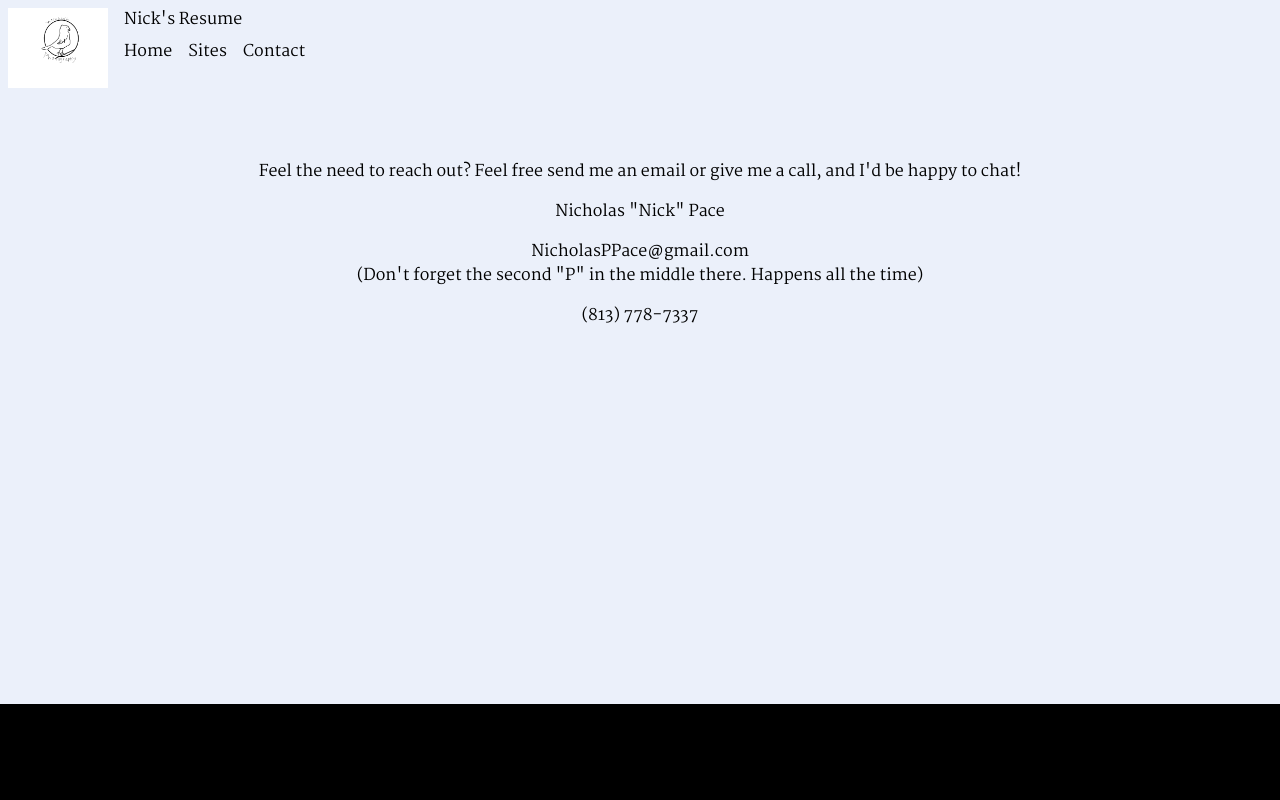
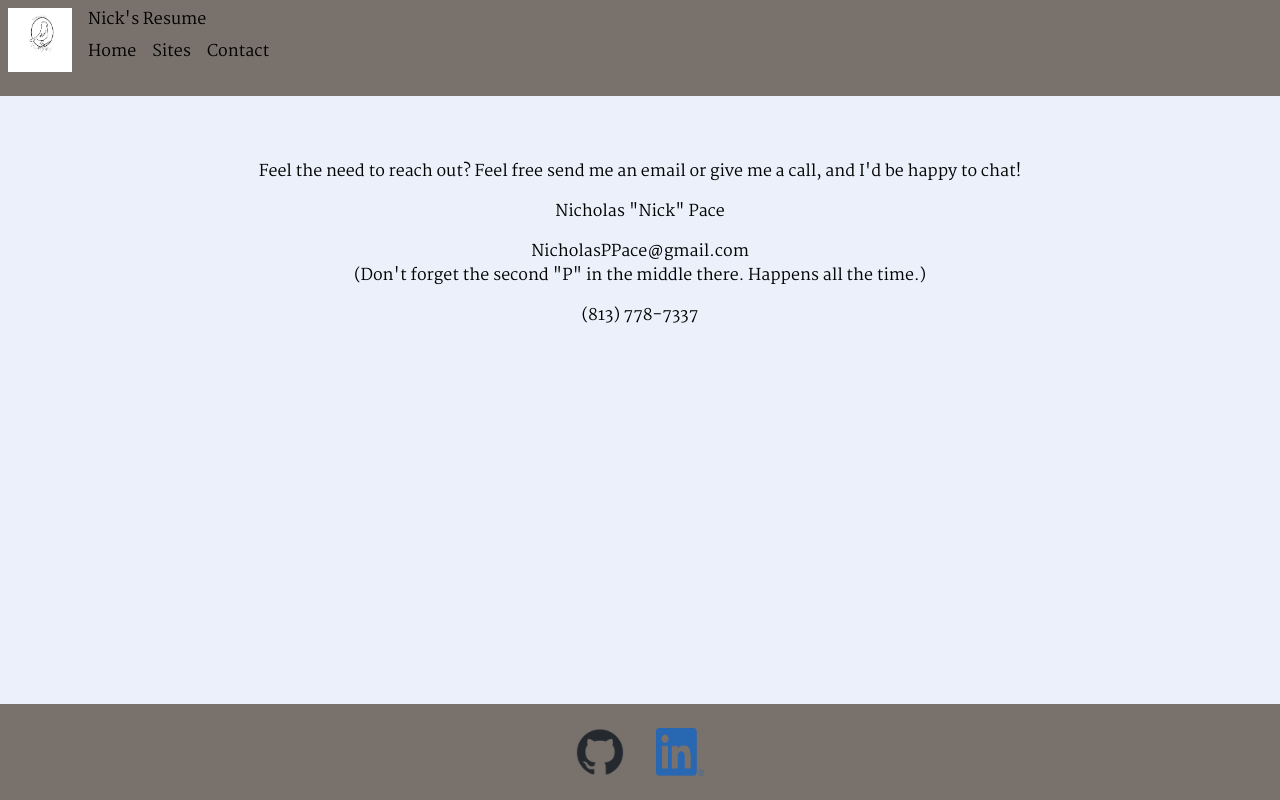
Before and after one commit to nickpace1227/nicks-resume, a Next.js app: page /contact in a window 1280 px wide. Built offline with nearby package versions, Linux system fonts and the light colour scheme.

Commit message:
little bit more css

```diff
--- a/app/components/footer.jsx
+++ b/app/components/footer.jsx
@@ -1,7 +1,23 @@
+import Image from "next/image";
+import Link from "next/link";
+import GitHubMark from "../../public/images/logos/github-mark.png";
+import LiInBug from "../../public/images/logos/Li-In-Bug.png";
+
 export default function Footer() {
   return (
-    <div className="bg-black h-24 bottom-0 w-full absolute">
-      this is the footer
+    <div className="bg-stone-500 h-24 bottom-0 w-full absolute">
+      <div className="flex justify-center items-center h-24">
+        <Link href="https://www.google.com">
+          <Image
+            className="w-12 h-12 mx-4"
+            src={GitHubMark}
+            alt="GitHub Logo"
+          />
+        </Link>
+        <Link href="https://www.google.com">
+          <Image className="w-12 h-12 mx-4" src={LiInBug} alt="LinkedIn Logo" />
+        </Link>
+      </div>
     </div>
   );
 }
--- a/app/components/header.jsx
+++ b/app/components/header.jsx
@@ -4,15 +4,13 @@ import Logo from "./logo.png";
 
 export default function Header() {
   return (
-    <div className="flex h-24 top-0 absolute w-full">
+    <div className="flex h-24 top-0 absolute w-full bg-stone-500">
       <Image
         src={Logo}
         alt="logo"
-        width={100}
-        height={100}
         quality={100}
         placeholder="blur"
-        className="m-2"
+        className="m-2 h-16 w-16"
       />
       <div>
         <h1 className="m-2">Nick's Resume</h1>
--- a/app/contact/page.jsx
+++ b/app/contact/page.jsx
@@ -7,7 +7,7 @@ export default function Contact() {
       </div>
       <div className="mt-4">Nicholas "Nick" Pace</div>
       <div className="mt-4">NicholasPPace@gmail.com</div>
-      <div className="">{`(Don't forget the second "P" in the middle there. Happens all the time)`}</div>
+      <div className="">{`(Don't forget the second "P" in the middle there. Happens all the time.)`}</div>
       <div className="mt-4">{"(813) 778-7337"}</div>
     </div>
   );
```
Also changed, not shown: public/images/logos/Li-In-Bug.png (added), public/images/logos/github-mark.png (added).
